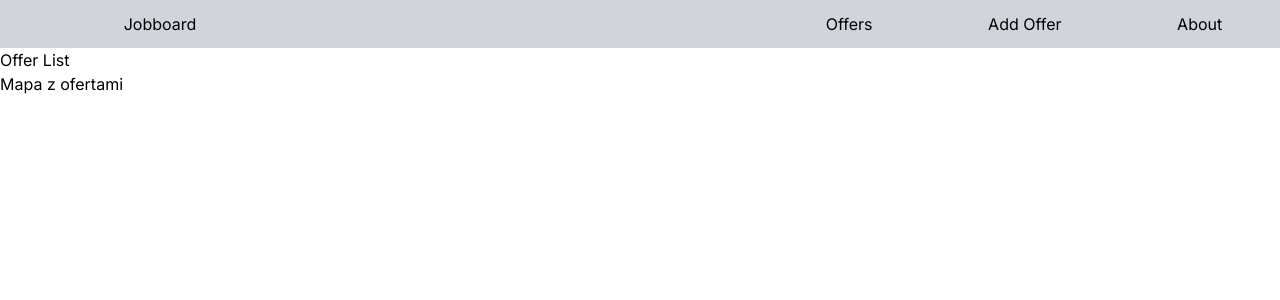
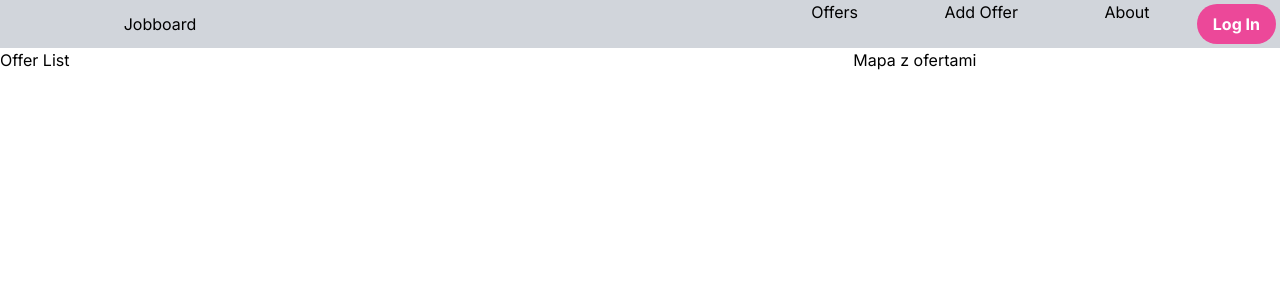
Before and after one commit to lcse1706/Jobboard, a Next.js app: page / in a window 1280 px wide. Shown: the top 300 px of the page. Built offline with nearby package versions, Linux system fonts and the light colour scheme.

Commit message:
work in progress

```diff
--- a/app/JobOfferList.tsx
+++ b/app/JobOfferList.tsx
@@ -1,3 +1,3 @@
 export const JobOfferList = () => {
-  return <div>Offer List</div>;
+  return <div className="w-2/3">Offer List</div>;
 };
--- a/app/layout.tsx
+++ b/app/layout.tsx
@@ -1,8 +1,8 @@
-import { Header } from '@/components/ui/Header/Header';
+import { Header } from '@/components/ui/';
 import './globals.css';
 import type { Metadata } from 'next';
 import { Inter } from 'next/font/google';
-import { Navigation } from '@/components/ui/Navigation/Navigation';
+import { Navigation } from '@/components/ui/';
 
 const inter = Inter({ subsets: ['latin'] });
 
@@ -28,7 +28,7 @@ export default function RootLayout({
         <Header titel="Jobboard">
           <Navigation nav={nav} />
         </Header>
-        <div className="container">{children}</div>
+        {children}
       </body>
     </html>
   );
--- a/app/page.tsx
+++ b/app/page.tsx
@@ -3,7 +3,7 @@ import { JobOfferMap } from './JobOfferMap';
 
 const Home = () => {
   return (
-    <section>
+    <section className="flex flex-row w-full ">
       <JobOfferList />
       <JobOfferMap />
     </section>
--- /dev/null
+++ b/components/ui/Button/Button.tsx
@@ -0,0 +1,28 @@
+import { ComponentProps } from 'react';
+
+interface ButtonProps {
+  label: string;
+  onClick?: () => void;
+  className?: string;
+}
+
+// const BASE_BUTTON_CLASSES =
+//   'bg-pink-500 hover:bg-pink-700 text-white font-bold py-2 px-4 rounded-full m-1';
+const BASE_BUTTON_CLASSES =
+  'bg-pink-500 hover:bg-pink-700 text-white font-bold py-2 px-4 rounded-full m-1';
+
+export const Button = ({
+  label,
+  className,
+  ...rest
+}: ComponentProps<'button'> & ButtonProps) => {
+  return (
+    <button
+      type="button"
+      className={`${className} ${BASE_BUTTON_CLASSES}`}
+      {...rest}
+    >
+      {label}
+    </button>
+  );
+};
--- /dev/null
+++ b/components/ui/Button/index.ts
@@ -0,0 +1 @@
+export { Button } from './Button';
--- /dev/null
+++ b/components/ui/Header/index.ts
@@ -0,0 +1 @@
+export { Header } from './Header';
--- a/components/ui/Navigation/Navigation.tsx
+++ b/components/ui/Navigation/Navigation.tsx
@@ -1,4 +1,5 @@
 import Link from 'next/link';
+import { Button } from '../Button';
 
 interface NavProps {
   nav: Array<{ label: string; link: string }>;
@@ -13,6 +14,7 @@ export const Navigation = (props: NavProps) => {
             <Link href={item.link}>{item.label}</Link>
           </li>
         ))}
+        <Button label="Log In"></Button>
       </ul>
     </nav>
   );
--- /dev/null
+++ b/components/ui/Navigation/index.ts
@@ -0,0 +1 @@
+export { Navigation } from './Navigation';
--- /dev/null
+++ b/components/ui/index.ts
@@ -0,0 +1,2 @@
+export { Header } from './Header';
+export { Navigation } from './Navigation';
```
Also changed, not shown: tsconfig.json (+7 -1 lines).
